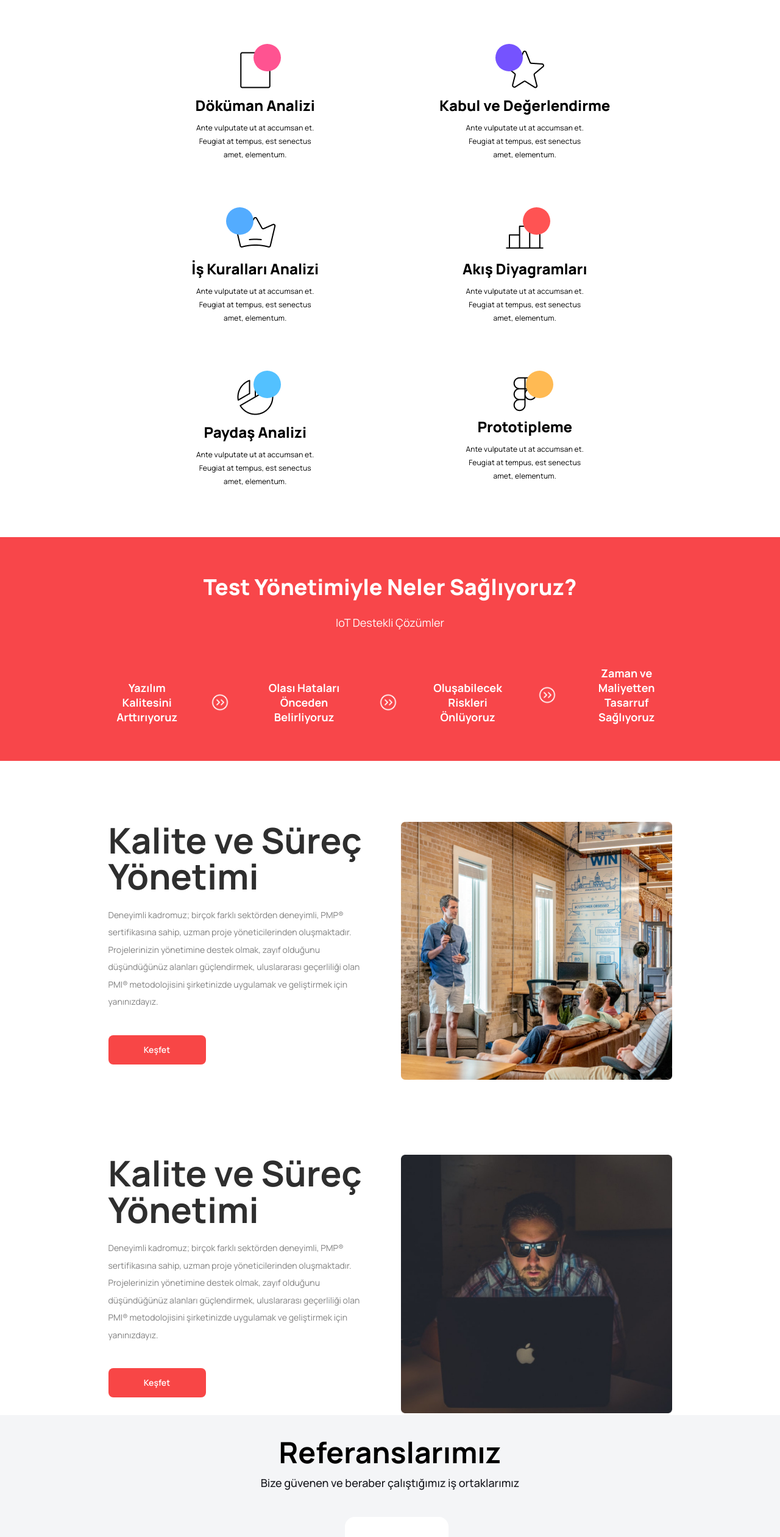
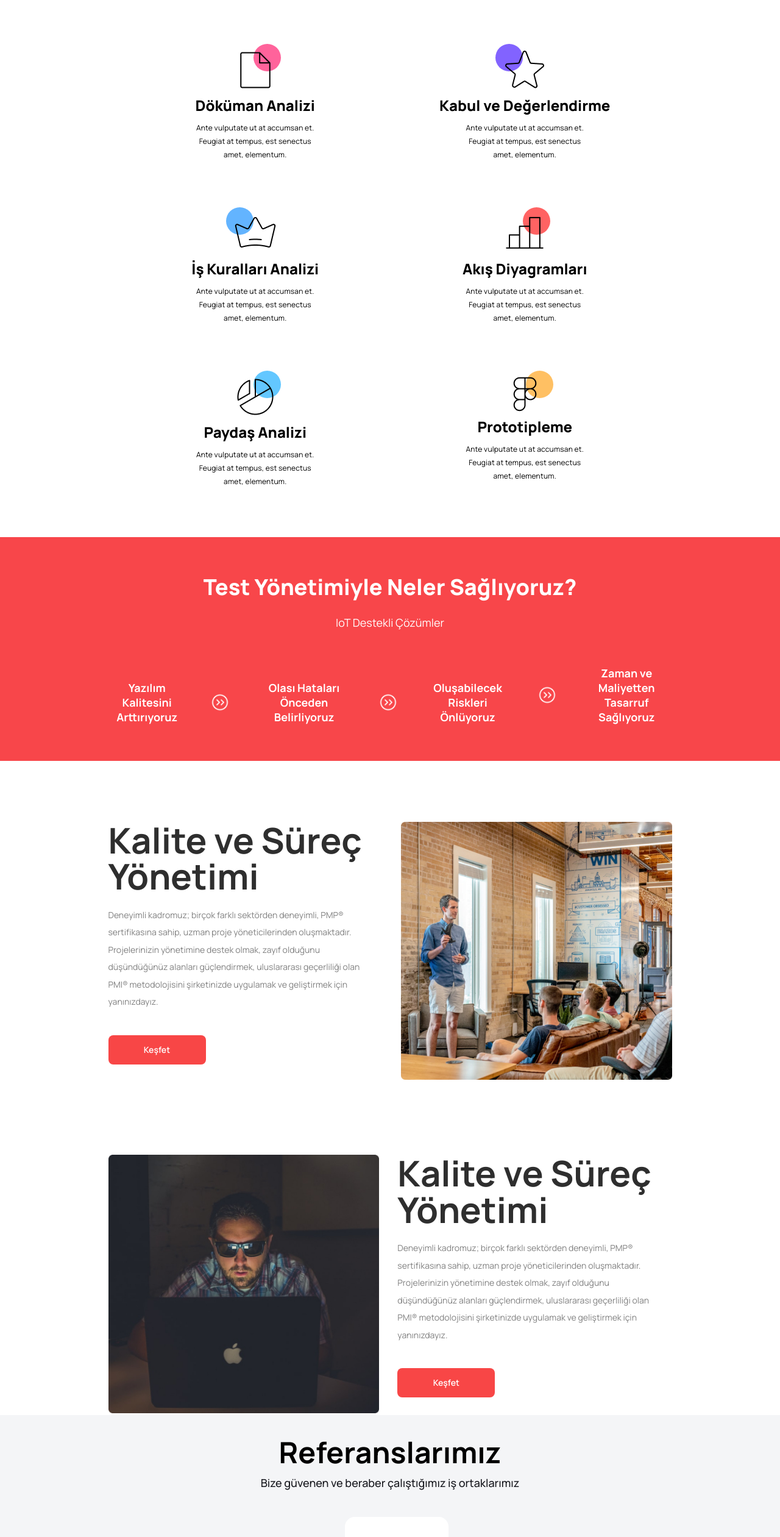
Before and after one commit to Dildora2003/figma-dars_21.10.2023, a plain HTML site: page index.html in a window 1280 px wide. Shown: the part 871-3392 px from the top of the page at 61% size. Drawn offline with Linux system fonts and the light colour scheme.

Commit message:
togirlandi

```diff
--- a/css/style.css
+++ b/css/style.css
@@ -168,6 +168,8 @@ header {
   position: absolute;
   left: 3.5rem;
   top: -0.5rem;
+  opacity: 0.9;
+  z-index: -1;
 }
 
 .box-imgs .box-img:nth-child(2) .img::before {
@@ -180,6 +182,8 @@ header {
   position: absolute;
   left: -1rem;
   top: -0.5rem;
+  opacity: 0.9;
+  z-index: -1;
 }
 
 .box-imgs .box-img:nth-child(3) .img::before {
@@ -192,6 +196,8 @@ header {
   position: absolute;
   left: -1rem;
   top: -0.5rem;
+  opacity: 0.9;
+  z-index: -1;
 }
 
 .box-imgs .box-img:nth-child(4) .img::before {
@@ -204,6 +210,8 @@ header {
   position: absolute;
   left: 3.5rem;
   top: -0.5rem;
+  opacity: 0.9;
+  z-index: -1;
 }
 
 .box-imgs .box-img:nth-child(5) .img::before {
@@ -216,6 +224,8 @@ header {
   position: absolute;
   left: 3.5rem;
   top: -0.5rem;
+  opacity: 0.9;
+  z-index: -1;
 }
 
 .box-imgs .box-img:nth-child(6) .img::before {
@@ -228,6 +238,8 @@ header {
   position: absolute;
   left: 3.5rem;
   top: -0.5rem;
+  opacity: 0.9;
+  z-index: -1;
 }
 .box-imgs h3 {
   font-size: 2.4rem;
@@ -561,9 +573,12 @@ footer {
     transform: rotate(-90deg);
   }
 
-  .about-box {
+  #section3 .about-box {
     flex-direction: row;
     justify-content: space-between;
+  }
+  #section3 > .about-box:nth-child(2) {
+    flex-direction: row-reverse;
   }
   .about-text {
     width: 51rem;
@@ -646,6 +661,15 @@ footer {
     text-align: start;
   }
 
+  #section1 {
+    align-items: center;
+    justify-content: center;
+  }
+
+  #section3:nth-child(2) .about-box {
+    flex-direction: row-reverse;
+  }
+
   .box-imgs {
     grid-template-columns: repeat(3, 1fr);
   }
--- a/index.html
+++ b/index.html
@@ -193,7 +193,7 @@
             <img src="./img/section3-img01.jpg" alt="" />
           </div>
         </div>
-        <div class="about-box">
+        <div class="about-box row">
           <div class="about-text">
             <h2>
               Kalite ve Süreç <br />
```
